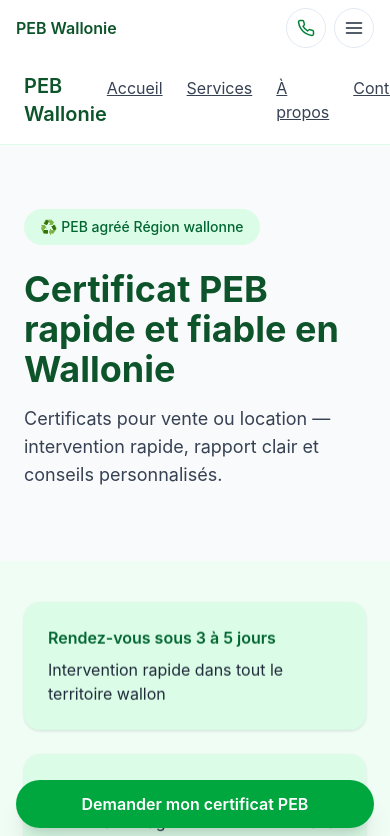
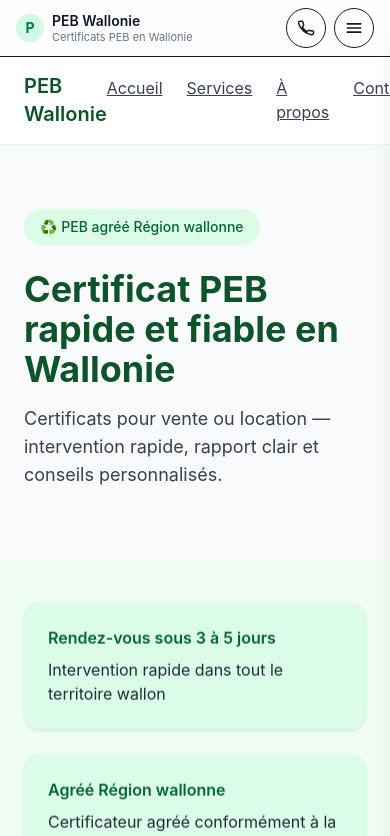
Before and after one commit to Albiatour/site-peb, a Next.js app: page / in a window 390 px wide. Shown: the top 836 px of the page. Built offline with nearby package versions, Linux system fonts and the light colour scheme.

Commit message:
mobile majjjj

```diff
--- a/src/app/layout.tsx
+++ b/src/app/layout.tsx
@@ -29,11 +29,7 @@ export default function RootLayout({
       <body
         className={`${geistSans.variable} ${geistMono.variable} antialiased bg-green-50`}
       >
-        {/* Mobile header only */}
-        <div className="md:hidden">
-          <HeaderMobile />
-        </div>
-        {/* Desktop content plus mobile content with bottom padding for sticky CTA */}
+        <HeaderMobile />
         <div className="pb-20 md:pb-0">{children}</div>
       </body>
     </html>
--- a/src/components/HeaderMobile.tsx
+++ b/src/components/HeaderMobile.tsx
@@ -1,39 +1,11 @@
 "use client";
-import * as React from "react";
+
+import { useEffect, useRef, useState } from "react";
 import Link from "next/link";
-import { usePathname } from "next/navigation";
 
-export default function HeaderMobile() {
-  const [open, setOpen] = React.useState(false);
-  const [scrolled, setScrolled] = React.useState(false);
-  const triggerRef = React.useRef<HTMLButtonElement | null>(null);
-  const panelRef = React.useRef<HTMLDivElement | null>(null);
-  const firstLinkRef = React.useRef<HTMLAnchorElement | null>(null);
-  const pathname = usePathname();
+type NavItem = { label: string; href: string };
 
-  React.useEffect(() => {
-    const onScroll = () => setScrolled(window.scrollY > 8);
-    onScroll();
-    window.addEventListener("scroll", onScroll, { passive: true });
-    return () => window.removeEventListener("scroll", onScroll);
-  }, []);
-
-  React.useEffect(() => {
-    if (open) {
-      const onKey = (e: KeyboardEvent) => {
-        if (e.key === "Escape") {
-          setOpen(false);
-          triggerRef.current?.focus();
-        }
-      };
-      document.addEventListener("keydown", onKey);
-      // focus first link for simple focus trap start
-      setTimeout(() => firstLinkRef.current?.focus(), 0);
-      return () => document.removeEventListener("keydown", onKey);
-    }
-  }, [open]);
-
-  const NAV_ITEMS = [
+const NAV_ITEMS: NavItem[] = [
   { label: "Accueil", href: "/" },
   { label: "Services", href: "/services" },
   { label: "À propos", href: "/a-propos" },
@@ -41,137 +13,235 @@ export default function HeaderMobile() {
   { label: "Blog", href: "/blog" },
 ];
 
+// TODO: remplacer par les numéros réels
+const PHONE_TEL = "tel:+32XXXXXXXX";
+const WHATSAPP_URL =
+  "https://wa.me/32XXXXXXXXX?text=Bonjour%20je%20souhaite%20un%20certificat%20PEB";
+
+export default function HeaderMobile() {
+  const [open, setOpen] = useState(false);
+  const [pathname, setPathname] = useState<string>("/");
+  const pushedRef = useRef(false);
+
+  const burgerBtnRef = useRef<HTMLButtonElement | null>(null);
+  const firstLinkRef = useRef<HTMLAnchorElement | null>(null);
+
+  useEffect(() => {
+    if (typeof window !== "undefined") {
+      setPathname(window.location.pathname);
+      const onPop = () => setPathname(window.location.pathname);
+      window.addEventListener("popstate", onPop);
+      return () => window.removeEventListener("popstate", onPop);
+    }
+  }, []);
+
   const isActive = (href: string) => {
-    if (href === "/") {
-      return pathname === "/";
-    }
+    if (!pathname) return false;
+    if (href === "/") return pathname === "/";
     return pathname === href || pathname.startsWith(href + "/");
   };
 
-  const whatsappUrl = "https://wa.me/32XXXXXXXXX?text=Bonjour%20je%20souhaite%20un%20certificat%20PEB"; // TODO: remplacer par numéro réel
-  const telHref = "tel:+32XXXXXXXX"; // TODO: remplacer par numéro réel
+  const openDrawer = () => {
+    if (open) return;
+    setOpen(true);
+    // Ajoute une entrée d'historique pour que "retour" ferme le menu
+    if (!pushedRef.current) {
+      window.history.pushState({ drawer: true }, "", "#menu");
+      pushedRef.current = true;
+    }
+    // Focus premier lien pour accessibilité
+    setTimeout(() => {
+      firstLinkRef.current?.focus();
+    }, 0);
+  };
+
+  const closeDrawer = (fromHistory = false) => {
+    if (!open) return;
+    setOpen(false);
+    // Rendre le focus au bouton
+    setTimeout(() => burgerBtnRef.current?.focus(), 0);
+
+    // Si on ferme manuellement, purge l'entrée "#menu" proprement
+    if (!fromHistory && window.location.hash === "#menu") {
+      // Cela déclenchera popstate
+      window.history.back();
+    }
+  };
+
+  useEffect(() => {
+    const onPopState = () => {
+      // Si l'utilisateur appuie sur "retour" alors que le drawer est ouvert → ferme
+      if (open) {
+        pushedRef.current = false;
+        setOpen(false);
+        // Rendre le focus au bouton
+        setTimeout(() => burgerBtnRef.current?.focus(), 0);
+      }
+    };
+    window.addEventListener("popstate", onPopState);
+    return () => window.removeEventListener("popstate", onPopState);
+  }, [open]);
+
+  useEffect(() => {
+    // Empêche le scroll du body quand le drawer est ouvert
+    if (open) {
+      document.body.style.overflow = "hidden";
+      return () => {
+        document.body.style.overflow = "";
+      };
+    }
+  }, [open]);
 
   return (
     <>
-      {/* spacer to avoid layout shift */}
-      <div className="md:hidden h-14" aria-hidden />
+      {/* Barre supérieure fixe (mobile uniquement) */}
+      <div className="md:hidden fixed top-0 inset-x-0 z-40 bg-white/95 backdrop-blur supports-[backdrop-filter]:bg-white/80 border-b">
+        <div className="h-14 px-4 flex items-center justify-between">
+          <Link href="/" className="flex items-center gap-2" aria-label="Accueil">
+            <div className="h-7 w-7 rounded-full bg-emerald-100 flex items-center justify-center">
+              <span className="text-emerald-700 text-sm font-bold">P</span>
+            </div>
+            <div className="flex flex-col leading-tight">
+              <span className="text-sm font-semibold text-slate-900">PEB Wallonie</span>
+              <span className="text-[11px] text-slate-500">Certificats PEB en Wallonie</span>
+            </div>
+          </Link>
 
-      {/* Top bar */}
-      <header
-        className={
-          "md:hidden fixed top-0 inset-x-0 z-40 h-14 bg-white/95 backdrop-blur " +
-          (scrolled ? "shadow-sm" : "")
-        }
-      >
-        <div className="h-full px-4 flex items-center justify-between">
-          <Link href="/" className="text-base font-semibold text-green-900">
-            PEB Wallonie
-          </Link>
           <div className="flex items-center gap-2">
             <a
-              href={telHref}
+              href={PHONE_TEL}
               aria-label="Appeler"
-              className="inline-flex h-10 w-10 items-center justify-center rounded-full border border-slate-200 text-green-700 hover:bg-slate-50 focus:outline-none focus-visible:ring-2 focus-visible:ring-green-600/30"
+              className="h-10 w-10 rounded-full border flex items-center justify-center hover:bg-slate-50 focus:outline-none focus-visible:outline-none"
             >
-              {/* phone icon */}
-              <svg width="18" height="18" viewBox="0 0 24 24" fill="none" stroke="currentColor" strokeWidth="2" strokeLinecap="round" strokeLinejoin="round" aria-hidden>
-                <path d="M22 16.92v3a2 2 0 0 1-2.18 2 19.8 19.8 0 0 1-8.63-3.07 19.5 19.5 0 0 1-6-6A19.8 19.8 0 0 1 2.1 4.18 2 2 0 0 1 4.11 2h3a2 2 0 0 1 2 1.72c.12.9.33 1.77.62 2.6a2 2 0 0 1-.45 2.11L8.09 9.91a16 16 0 0 0 6 6l1.48-1.19a2 2 0 0 1 2.11-.45c.83.29 1.7.5 2.6.62A2 2 0 0 1 22 16.92z" />
-              </svg>
+              <PhoneIcon />
             </a>
             <button
-              ref={triggerRef}
+              ref={burgerBtnRef}
+              onClick={openDrawer}
               aria-label="Ouvrir le menu"
               aria-expanded={open}
-              onClick={() => setOpen(true)}
-              className="inline-flex h-10 w-10 items-center justify-center rounded-full border border-slate-200 text-slate-800 hover:bg-slate-50 focus:outline-none focus-visible:ring-2 focus-visible:ring-green-600/30"
+              className="h-10 w-10 rounded-full border flex items-center justify-center hover:bg-slate-50 focus:outline-none focus-visible:outline-none"
             >
-              {/* burger */}
-              <svg width="20" height="20" viewBox="0 0 24 24" fill="none" stroke="currentColor" strokeWidth="2" strokeLinecap="round" strokeLinejoin="round" aria-hidden>
-                <line x1="3" y1="6" x2="21" y2="6" />
-                <line x1="3" y1="12" x2="21" y2="12" />
-                <line x1="3" y1="18" x2="21" y2="18" />
-              </svg>
+              <BurgerIcon />
             </button>
           </div>
         </div>
-      </header>
+      </div>
+
+      {/* Overlay */}
+      {open && (
+        <button
+          aria-label="Fermer le menu"
+          className="fixed inset-0 z-40 bg-black/40 md:hidden"
+          onClick={() => closeDrawer(false)}
+        />
+      )}
 
       {/* Drawer */}
-      {open && (
-        <div
-          className="md:hidden fixed inset-0 z-50"
+      <aside
         role="dialog"
         aria-modal="true"
-          onClick={(e) => {
-            if (e.target === e.currentTarget) setOpen(false);
-          }}
+        aria-label="Menu"
+        className={`fixed top-0 right-0 h-dvh w-[88vw] max-w-sm z-50 md:hidden bg-white shadow-xl
+        rounded-l-3xl pt-4 pb-6 flex flex-col translate-x-full transition-transform duration-300 ${open ? "!translate-x-0" : ""}`}
       >
-          <div className="absolute inset-0 bg-black/40" />
-          <div
-            ref={panelRef}
-            className="absolute right-0 top-0 h-full w-[88vw] max-w-sm bg-white rounded-l-3xl p-6 flex flex-col justify-between translate-x-0 transition-transform duration-300"
-          >
-            <div>
-              {/* Brand */}
-              <div className="flex items-center gap-3 mb-6">
-                <div className="h-10 w-10 rounded-full bg-green-100 text-green-800 flex items-center justify-center font-bold">P</div>
-                <div>
+        {/* Header du drawer */}
+        <div className="px-5 pb-2">
+          <div className="flex items-center justify-between">
+            <div className="flex items-center gap-3">
+              <div className="h-9 w-9 rounded-full bg-emerald-100 flex items-center justify-center">
+                <span className="text-emerald-700 text-sm font-bold">P</span>
+              </div>
+              <div className="leading-tight">
                 <div className="text-base font-semibold text-slate-900">PEB Wallonie</div>
                 <div className="text-xs text-slate-500">Certificats PEB en Wallonie</div>
               </div>
             </div>
-              {/* Links */}
-              <nav className="divide-y divide-slate-200 border-t border-b border-slate-200">
-                {NAV_ITEMS.map((item, idx) => {
-                  const active = isActive(item.href);
-                  return (
+            <button
+              onClick={() => closeDrawer(false)}
+              aria-label="Fermer"
+              className="h-10 w-10 rounded-full border flex items-center justify-center hover:bg-slate-50 focus:outline-none focus-visible:outline-none"
+            >
+              <CloseIcon />
+            </button>
+          </div>
+        </div>
+
+        {/* Liens */}
+        <nav className="px-5 mt-2">
+          <ul className="divide-y">
+            {NAV_ITEMS.map((item, idx) => (
+              <li key={item.href}>
                 <Link
-                      key={item.href}
+                  href={item.href}
                   ref={idx === 0 ? firstLinkRef : undefined}
-                      href={item.href}
-                      className={
-                        "block w-full py-3 text-lg border-b last:border-0 focus:outline-none focus-visible:ring-2 focus-visible:ring-green-600/30 hover:bg-slate-50 " +
-                        (active ? "text-emerald-700 font-semibold" : "text-slate-800")
-                      }
-                      onClick={() => setOpen(false)}
+                  onClick={() => closeDrawer(false)}
+                  className={[
+                    "block w-full py-3 text-lg text-slate-800",
+                    // Pas de carré : pas de ring/outline; focus visible = underline légère
+                    "focus:outline-none focus-visible:outline-none focus-visible:ring-0 focus-visible:bg-slate-50 focus-visible:underline underline-offset-4",
+                    isActive(item.href) ? "text-emerald-700 font-semibold" : "border-b last:border-0",
+                  ].join(" ")}
                 >
                   {item.label}
                 </Link>
-                  );
-                })}
+              </li>
+            ))}
+          </ul>
         </nav>
-            </div>
 
-            {/* Actions rapides */}
-            <div className="pt-2 mt-2 border-t space-y-3">
+        {/* CTA */}
+        <div className="mt-auto px-5 pt-3 border-t">
           <a
-                href={whatsappUrl}
-                className="inline-flex w-full h-12 items-center justify-center rounded-full bg-green-600 text-white font-semibold shadow-sm hover:bg-green-700 focus:outline-none focus-visible:ring-2 focus-visible:ring-green-600/30"
-                onClick={() => setOpen(false)}
+            href={WHATSAPP_URL}
+            onClick={() => closeDrawer(false)}
+            className="block w-full h-12 rounded-full font-semibold flex items-center justify-center shadow-lg bg-emerald-600 text-white"
           >
             WhatsApp
           </a>
           <a
-                href={telHref}
-                className="inline-flex w-full h-12 items-center justify-center rounded-full border border-slate-300 text-slate-800 font-semibold hover:bg-slate-50 focus:outline-none focus-visible:ring-2 focus-visible:ring-green-600/30"
-                onClick={() => setOpen(false)}
+            href={PHONE_TEL}
+            onClick={() => closeDrawer(false)}
+            className="mt-3 block w-full h-12 rounded-full font-semibold flex items-center justify-center border"
           >
             Appeler
           </a>
         </div>
-          </div>
-        </div>
-      )}
+      </aside>
 
-      {/* Sticky CTA bottom */}
-      <div className="md:hidden fixed bottom-4 inset-x-4 z-40">
-        <a
-          href={whatsappUrl}
-          className="block h-12 rounded-full bg-green-600 text-white text-center leading-[3rem] font-semibold shadow-xl hover:bg-green-700 focus:outline-none focus-visible:ring-2 focus-visible:ring-green-600/30"
-        >
-          Demander mon certificat PEB
-        </a>
-      </div>
+      {/* Réserve la hauteur du header pour éviter les décalages */}
+      <div className="md:hidden h-14" />
     </>
   );
 }
+
+/* ---------------- Icons (SVG inline, simples) ---------------- */
+
+function BurgerIcon() {
+  return (
+    <svg width="20" height="20" viewBox="0 0 24 24" aria-hidden="true" className="fill-none stroke-current">
+      <path d="M4 7h16M4 12h16M4 17h16" strokeWidth="2" strokeLinecap="round" />
+    </svg>
+  );
+}
+
+function CloseIcon() {
+  return (
+    <svg width="20" height="20" viewBox="0 0 24 24" aria-hidden="true" className="fill-none stroke-current">
+      <path d="M6 6l12 12M18 6l-12 12" strokeWidth="2" strokeLinecap="round" />
+    </svg>
+  );
+}
+
+function PhoneIcon() {
+  return (
+    <svg width="18" height="18" viewBox="0 0 24 24" aria-hidden="true" className="fill-none stroke-current">
+      <path
+        d="M22 16.92v2a2 2 0 0 1-2.18 2 19.79 19.79 0 0 1-8.63-3.07 19.5 19.5 0 0 1-6-6A19.79 19.79 0 0 1 2.1 5.18 2 2 0 0 1 4.11 3h2a2 2 0 0 1 2 1.72c.12.9.33 1.78.62 2.63a2 2 0 0 1-.45 2.11L7.1 10.9a16 16 0 0 0 6 6l1.44-1.18a2 2 0 0 1 2.11-.45c.85.29 1.73.5 2.63.62A2 2 0 0 1 22 16.92Z"
+        strokeWidth="2"
+        strokeLinecap="round"
+        strokeLinejoin="round"
+      />
+    </svg>
+  );
+}
```
Lines whose indentation alone changed are shown as unchanged.
